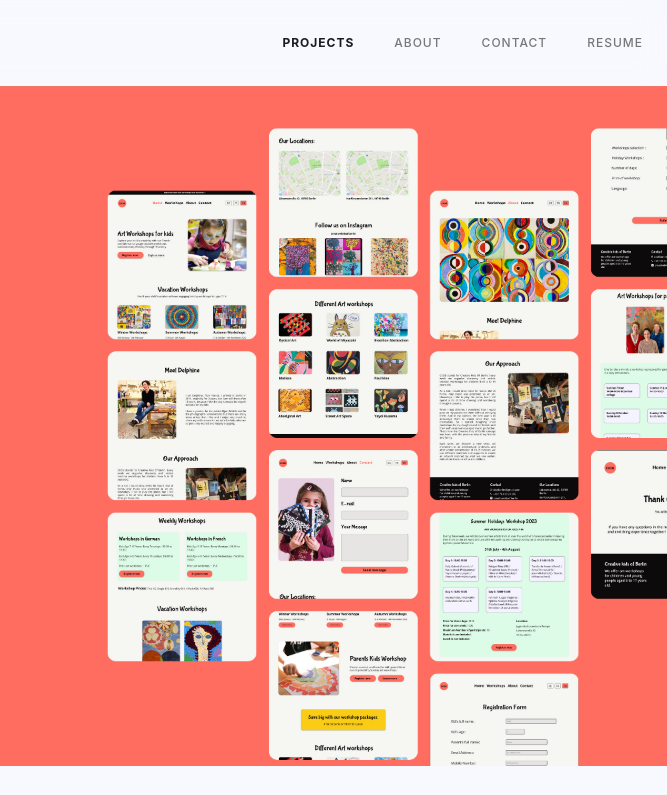
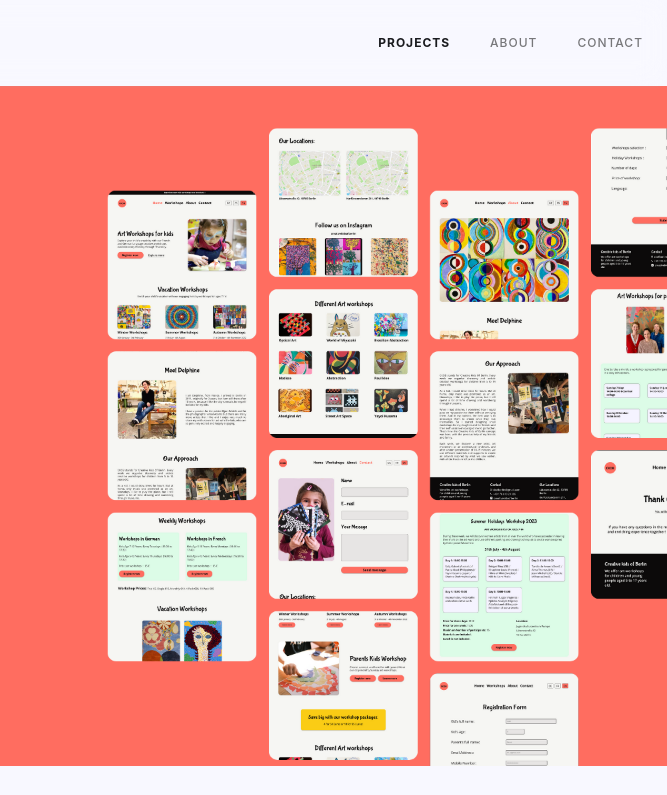
Before and after one commit to manvitha041/personal-site, a website built with webpack: page ckob.html in a window 1280 px wide. Shown: the top 795 px of the page, 613-1280 px from the left. Built offline with nearby package versions, Linux system fonts and the light colour scheme; a web font is replaced by a local one.

Commit message:
Update ckob.html

```diff
--- a/ckob.html
+++ b/ckob.html
@@ -127,7 +127,7 @@
               >Contact</a
             >
             <a
-              aria-label="resume"
+              aria-label="resume" style="display:none;"
               href="./Manvitha-Konkimalla-Resume.pdf"
               target="_blank"
               class="navigation-item w-nav-link"
@@ -186,7 +186,7 @@
             >Contact</a
           >
           <a
-            aria-label="resume"
+            aria-label="resume" style="display:none;"
             href="./Manvitha-Konkimalla-Resume.pdf"
             target="_blank"
             class="navigation-item w-nav-link w--nav-link-open"
```
